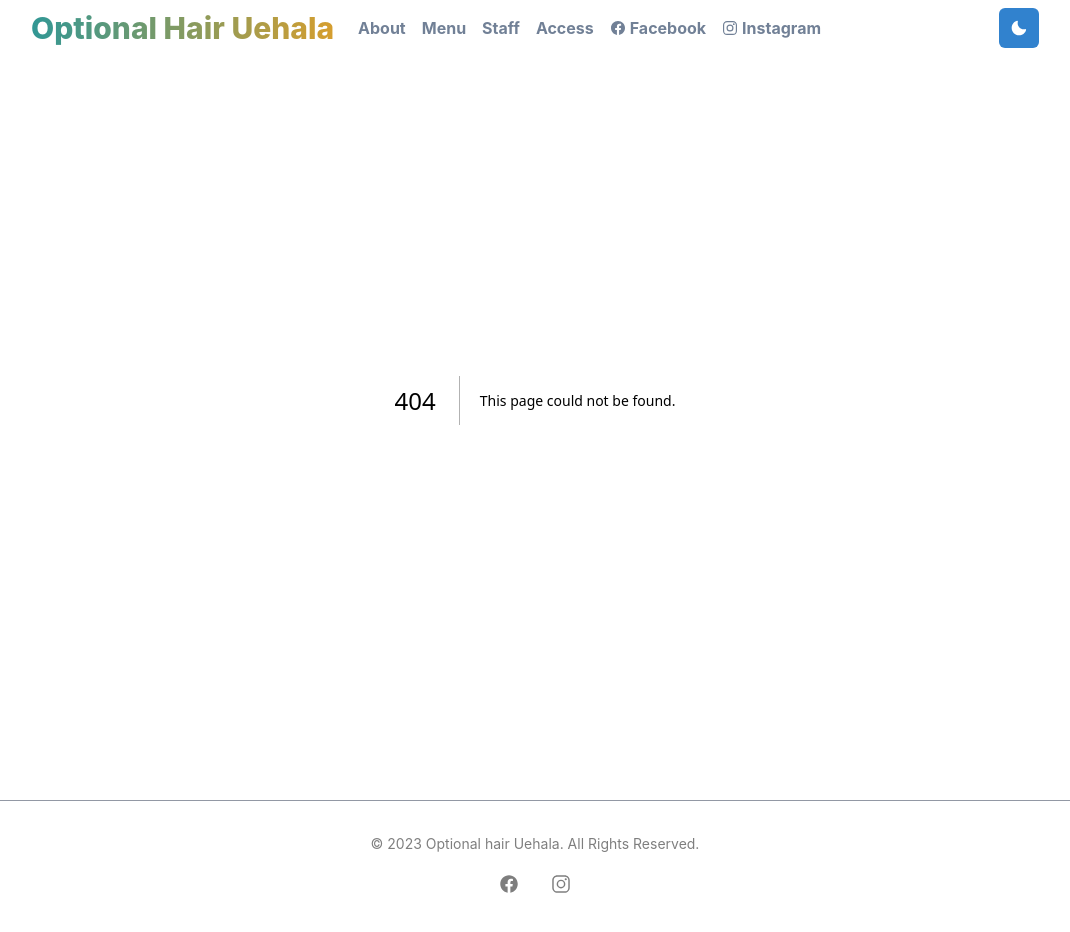
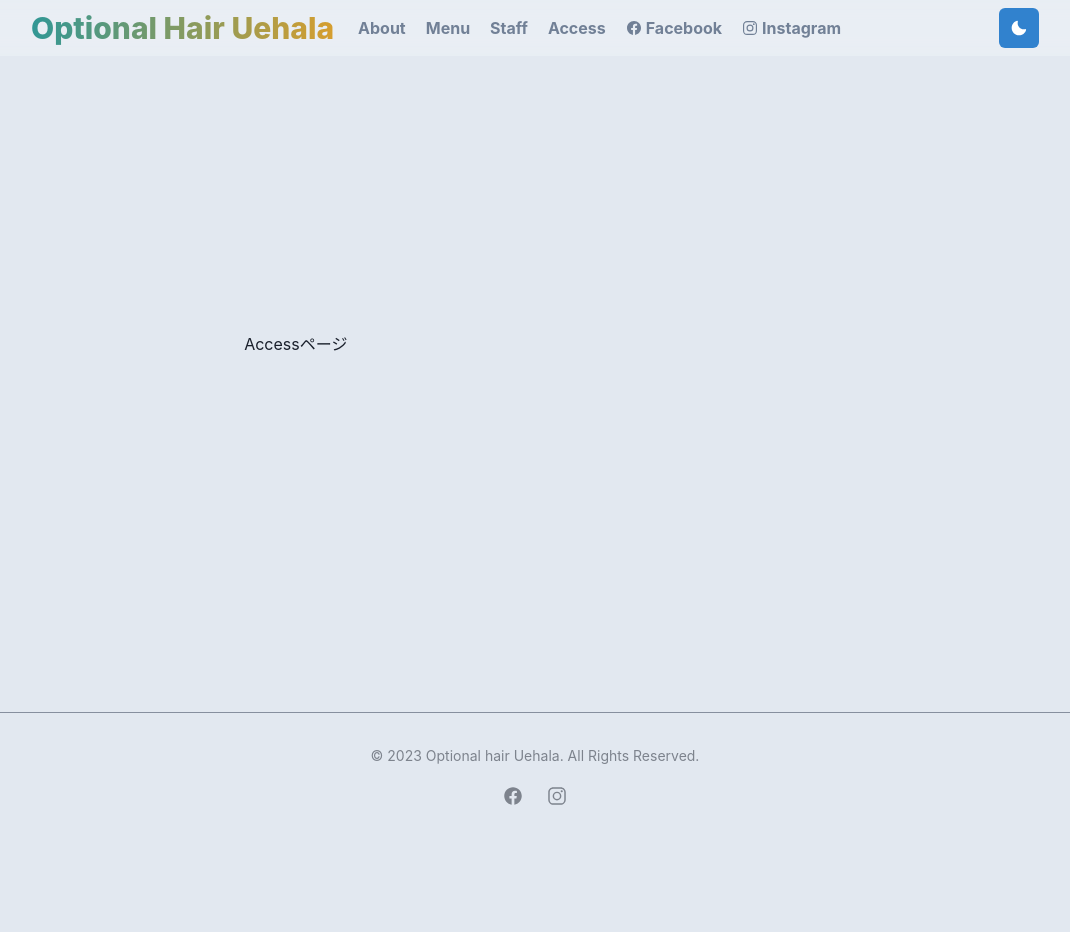
Before and after one commit to Glimmer5/optional_hair_uehala, a Next.js app: page /access in a window 1280 px wide. Before the commit this address had no page. Shown: the whole page, without its empty margins (105-1175 px from the left). After the commit the page ends 846 px from the top, so only its background shows below. Built offline with nearby package versions, Linux system fonts and the light colour scheme; a web font is replaced by a local one.

Commit message:
[add]access

```diff
--- a/src/components/footer/index.tsx
+++ b/src/components/footer/index.tsx
@@ -14,7 +14,7 @@ const Footer: React.FC = () => {
         <Container display="flex" justifyContent="center">
           <Link
             href="https://ja-jp.facebook.com/people/Optional-Hair-Uehala/100057615032399/"
-            mr={8}
+            mr={6}
           >
             <IoLogoFacebook size={20} />
           </Link>
--- a/src/components/hamburgerMenuButton/index.tsx
+++ b/src/components/hamburgerMenuButton/index.tsx
@@ -1,3 +1,4 @@
+import NextLink from 'next/link';
 import {
   Menu,
   MenuButton,
@@ -25,7 +26,7 @@ const HamburgerMenuButton: React.FC = () => {
         <MenuItem>About</MenuItem>
         <MenuItem>Menu</MenuItem>
         <MenuItem>Staff</MenuItem>
-        <MenuItem>Access</MenuItem>
+        <MenuItem as={NextLink} href="/access">Access</MenuItem>
         <MenuDivider />
         <MenuItem as={Link} href="https://ja-jp.facebook.com/people/Optional-Hair-Uehala/100057615032399/">
           <IoLogoFacebook />
--- a/src/components/header/index.tsx
+++ b/src/components/header/index.tsx
@@ -52,6 +52,7 @@ const Header: React.FC = () => {
           color="gray.500"
           fontWeight="bold"
           separator=""
+          spacing="10px"
         >
           <BreadcrumbItem>
             <BreadcrumbLink href="/">About</BreadcrumbLink>
--- /dev/null
+++ b/src/pages/access.tsx
@@ -0,0 +1,13 @@
+import { Container, Box } from "@chakra-ui/react";
+
+const Access: React.FC = () => {
+  return (
+    <Container mb={6} p={3}>
+      <Box my={80}>
+        <h1>Accessページ</h1>
+      </Box>
+    </Container>
+  );
+};
+
+export default Access;
```
Also changed, not shown: src/components/breadCrumbButton/index.tsx (added, +13 -0 lines), src/components/linkButton/index.tsx (added, +23 -0 lines), src/pages/index.tsx (+6 -2 lines).
